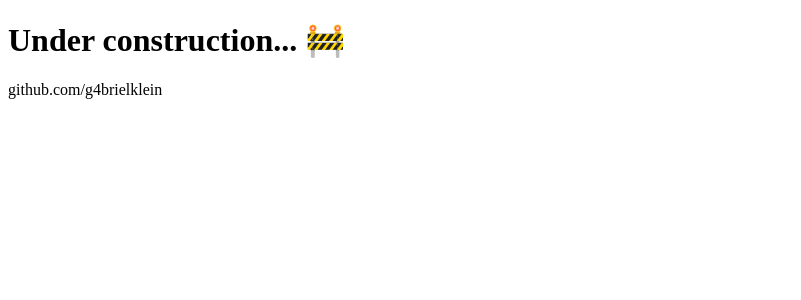
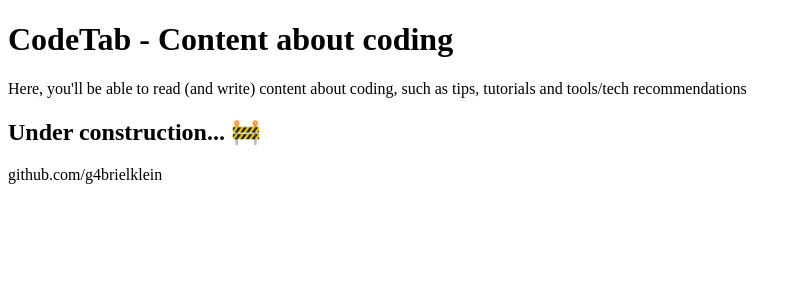
Before and after one commit to g4brielklein/codetab, a Next.js app: page / in a window 1280 px wide. Shown: the top 300 px of the page, without its empty margins (0-801 px from the left). Built offline with nearby package versions, Linux system fonts and the light colour scheme.

Commit message:
Updated home page

```diff
--- a/package.json
+++ b/package.json
@@ -1,7 +1,7 @@
 {
-  "name": "tabnews",
+  "name": "codetab",
   "version": "1.0.0",
-  "description": "Implementação de uma aplicação para conteúdos e notícias de tecnologia. Projeto criado de ponta a ponta para aprender na prática mais sobre tecnologias como NodeJS, React, Next, PostgreSQL e Redis.",
+  "description": "Implementation of an web app for content about tech and coding. Project created to learn more and practice techs such as NodeJS, React, Next, PostgreSQL and Redis.",
   "main": "index.js",
   "scripts": {
     "dev": "next dev",
--- a/pages/index.js
+++ b/pages/index.js
@@ -1,13 +1,18 @@
-import Head from 'next/head'
+import Head from "next/head";
 
 function Home() {
   return (
     <>
       <Head>
-        <title>Gabriel Klein</title>
+        <title>CodeTab - Coding content</title>
       </Head>
       <div className="container">
-        <h1>Under construction... 🚧</h1>
+        <h1>CodeTab - Content about coding</h1>
+        <p>
+          Here, you'll be able to read (and write) content about coding, such as
+          tips, tutorials and tools/tech recommendations
+        </p>
+        <h2>Under construction... 🚧</h2>
         <p>github.com/g4brielklein</p>
       </div>
     </>
```
